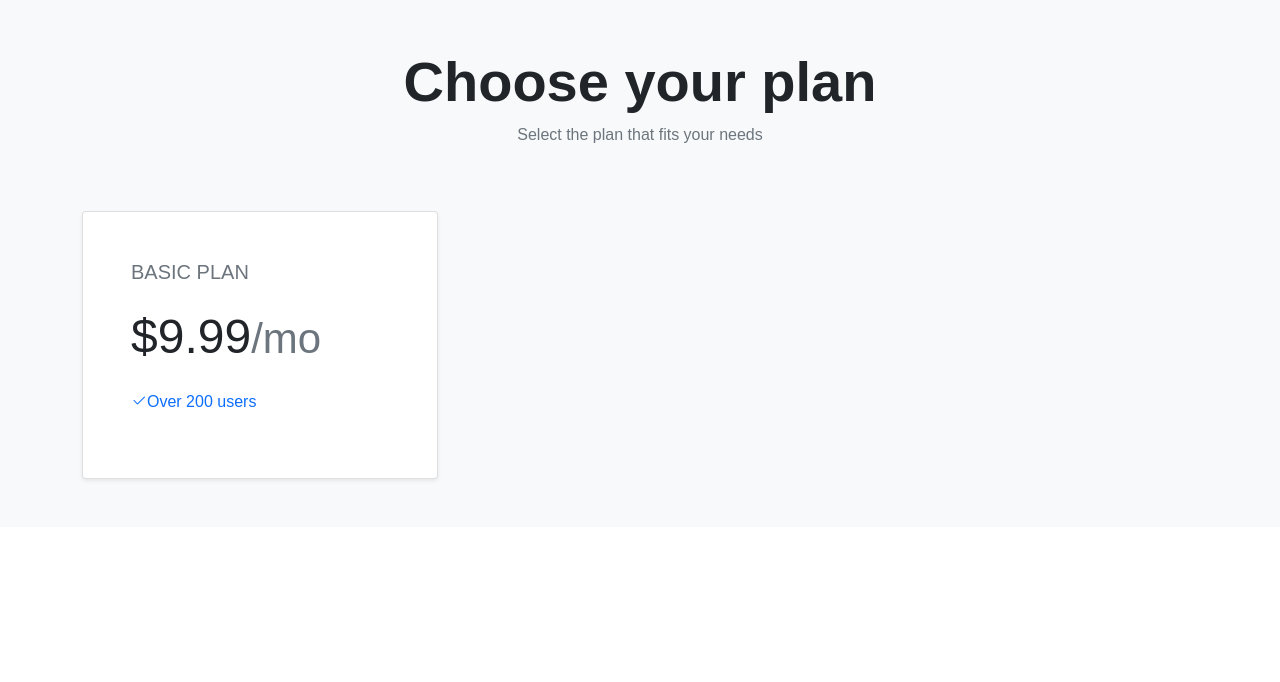
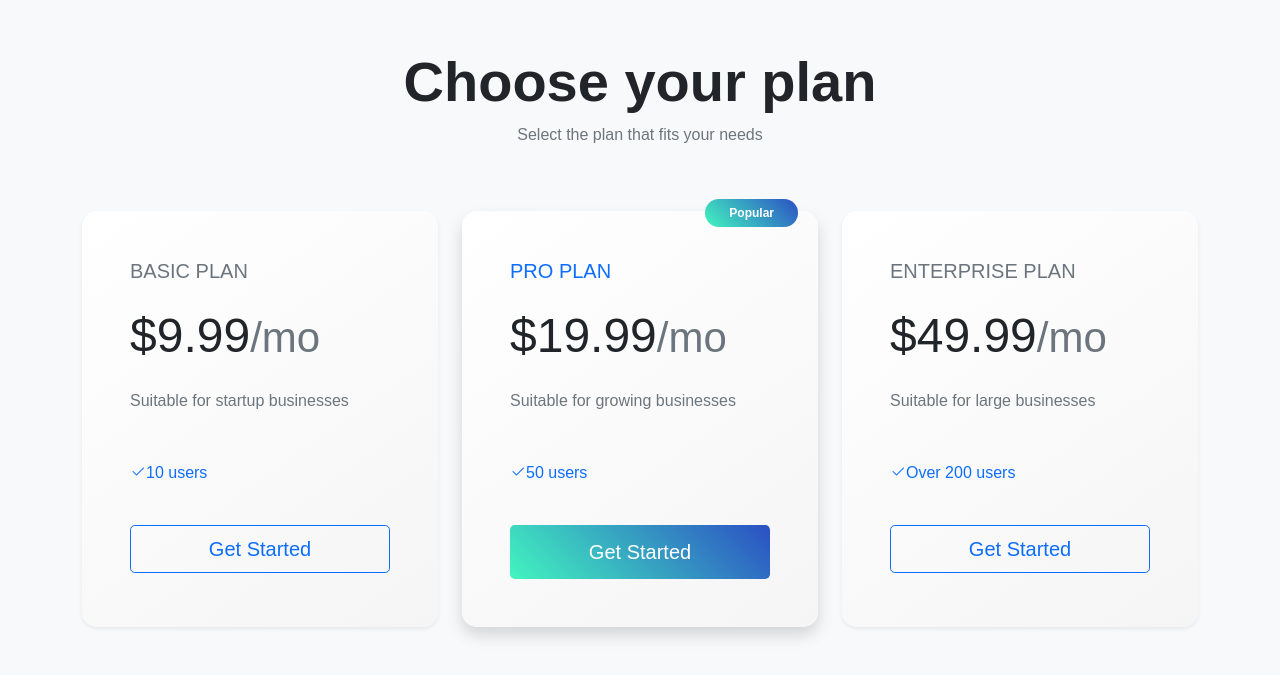
Before and after one commit to daliaaar/WorkSync, a PHP site: page /HTML/pricing.html in a window 1280 px wide. Shown: the part 81-763 px from the top of the page. Run offline with PHP 8.4, Linux system fonts and the light colour scheme.

Commit message:
oppdatert pricing side

```diff
--- a/CSS/pricing.css
+++ b/CSS/pricing.css
@@ -50,3 +50,36 @@ nav a:hover {
 nav a:active {
     color: black;
 }
+
+.pricing-card{
+    transition: all 0.3s ease;
+    border-radius: 15px;
+    border: none;
+    background: linear-gradient(145deg, #ffffff, #f5f5f5);
+    box-shadow: 0 8px 20px rgba(0, 0, 0, 0.06);
+}
+
+.pricing-card:hover{
+    transform: translateY(-10px);
+    box-shadow: 0 12px 30px rgba(0, 0, 0, 0.1);
+}
+.feature-list li{
+    margin-bottom: 0.8rem;
+}
+
+.popular-badge{
+    position: absolute;
+    top: -12px;
+    right: 20px;
+    border-radius: 20px;
+}
+.gradient-custom{
+    background: linear-gradient(45deg, #42f5bf, #2b4fc4);
+    border: none;
+    padding: 12px 30px;
+    transition: all 0.3s ease;
+}
+.gradient-custom:hover{
+    transform: scale(1.05);
+    box-shadow: 0 5px 15px rgba(108, 92, 231, 0.4);
+}
--- a/HTML/pricing.html
+++ b/HTML/pricing.html
@@ -40,14 +40,42 @@
                         <div class="card-body p-5">
                             <h5 class="card-title text-muted text-uppercase mb-4">Basic Plan</h5>
                             <h1 class="display-5 mb-4">$9.99<small class="text-muted fw-light">/mo</small></h1>
+                            <p class="text-muted mb-4" style="height: 48px;">Suitable for startup businesses</p>
+                            <ul class="list-unstyled feature-list">
+                                <li class="bi bi-check2 text-primary me-2">10 users</li>
+                            </ul>
+                            <button class="btn btn-outline-primary btn-lg w-100 mt-4">Get Started</button>
+                        </div>
+                    </div>
+                </div>
+                <div class="col">
+                    <div class="card h-100 pricing-card shadow position-relative">
+                        <span class="badge gradient-custom text-white popular-badge px-4 py-2">Popular</span>
+                        <div class="card-body p-5">
+                            <h5 class="card-title text-primary text-uppercase mb-4">Pro plan</h5>
+                            <h1 class="display-5 mb-4">$19.99<small class="text-muted fw-light">/mo</small></h1>
+                            <p class="text-muted mb-4" style="height: 48px;">Suitable for growing businesses</p>
+                            <ul class="list-unstyled feature-list">
+                                <li class="bi bi-check2 text-primary me-2">50 users</li>
+                            </ul>
+                            <button class="btn gradient-custom text-white btn-lg w-100 mt-4">Get Started</button>
+                        </div>
+                    </div>
+                </div>
+               <div class="col">
+                    <div class="card h-100 pricing-card shadow-sm">
+                        <div class="card-body p-5">
+                            <h5 class="card-title text-muted text-uppercase mb-4">Enterprise Plan</h5>
+                            <h1 class="display-5 mb-4">$49.99<small class="text-muted fw-light">/mo</small></h1>
+                            <p class="text-muted mb-4" style="height: 48px;">Suitable for large businesses</p>
                             <ul class="list-unstyled feature-list">
                                 <li class="bi bi-check2 text-primary me-2">Over 200 users</li>
                             </ul>
-
+                            <button class="btn btn-outline-primary btn-lg w-100 mt-4">Get Started</button>
                         </div>
                     </div>
                 </div>
-            </div>
+             </div>
         </div>
     </div>
-    </body>
+</body>
```
Also changed, not shown: contact.php (+0 -87 lines), pricing.php (+81 -0 lines).
